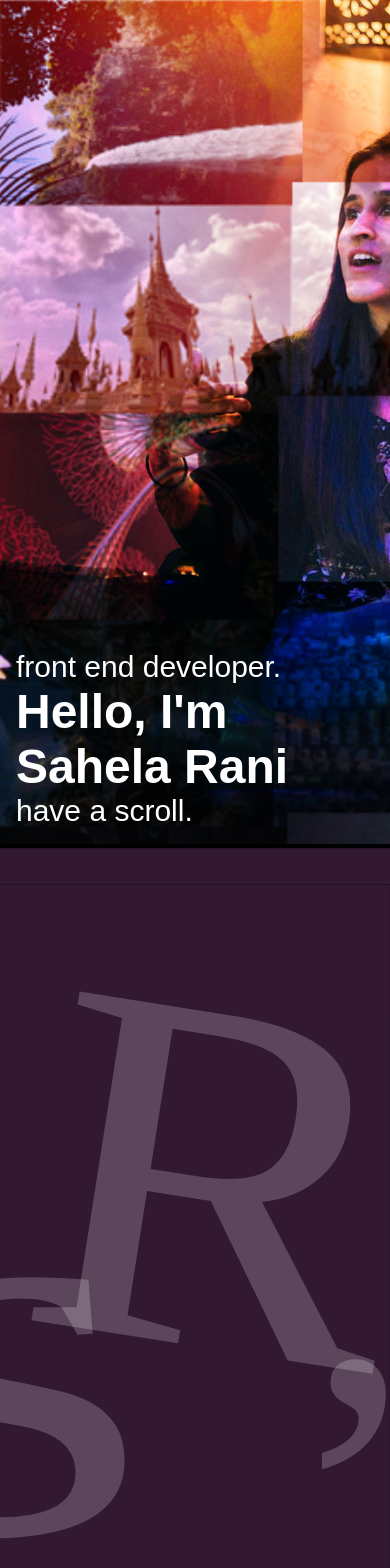
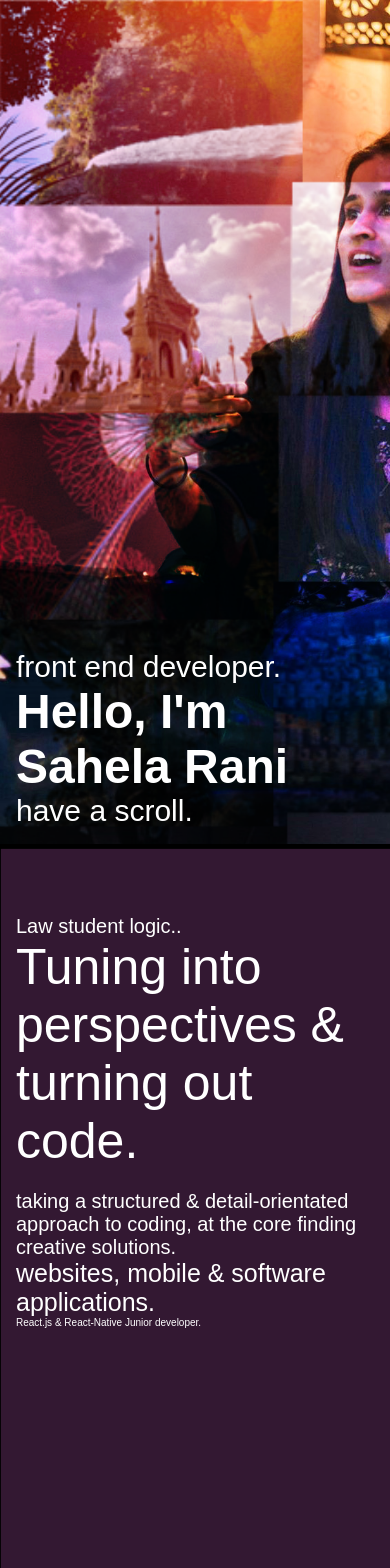
Before and after one commit to SahelaR/portfolioWebsite, a React (Create React App) app: page / in a window 390 px wide. Shown: the top 1568 px of the page. Built offline with nearby package versions, Linux system fonts and the light colour scheme.

Commit message:
text media queries done

```diff
--- a/src/components/AboutMe/AboutMe.module.css
+++ b/src/components/AboutMe/AboutMe.module.css
@@ -1,24 +1,70 @@
 .mainCoverContainer {
     min-height: 100vh;
-     display: flex;
-     justify-content: space-around;
-     background-color: var(--black-color)
 }
 
-.portrait {
-    align-content: left;
+@media screen and (max-width: 800px) {
+.header {
+position: absolute;
+right: 0;
+bottom: -500px;
+left: 0;
+padding: 1rem;
+text-align: left;
+}
+}
+
+
+p {
+     color: var(--white-color)
 }
 
 @media screen and (min-width: 800px) {
-    .portrait {
-           width: 50%;
-           height: 50%;
+    .forty {
+        font-size: 40px;
+    }
+}
 
-     }
+
+@media screen and (max-width: 800px) {
+    .forty {
+        font-size: 20px;
+    }
 }
+
+@media screen and (min-width: 800px) {
+    .hundered {
+        font-size: 100px;
+    }
+}
+
 @media screen and (max-width: 800px) {
-     .portrait {
-          width: 100vh;
+    .hundered {
+        font-size: 50px;
+    }
+}
 
-     }
+@media screen and (min-width: 800px) {
+    .fifty {
+        font-size: 50px;
+    }
 }
+
+
+@media screen and (max-width: 800px) {
+    .fifty {
+        font-size: 25px;
+    }
+}
+
+@media screen and (min-width: 800px) {
+    .twenty {
+        font-size: 20px;
+    }
+}
+
+
+@media screen and (max-width: 800px) {
+    .twenty {
+        font-size: 10px;
+    }
+}
--- a/src/components/AboutMe/index.js
+++ b/src/components/AboutMe/index.js
@@ -1,24 +1,25 @@
 import React from 'react'
 import CSS from "../AboutMe/AboutMe.module.css"
-import Background from "/Users/sahel/Documents/portfolioWebsite/src/Assets/Images/background.svg"
+import Background from "/Users/sahel/Documents/portfolioWebsite/src/Assets/Images/landing.png"
 
 export default class AboutMe extends React.Component {
   render() {
     return (
       <div>
         <div className={CSS.mainCoverContainer} style={{
-             backgroundPosition: 'right',
             backgroundSize: 'cover',
             backgroundAttachment: 'fixed',
           backgroundRepeat: 'no-repeat', zIndex: 1, backgroundImage: "url(" + Background + ")" }}>
           </div>
-        <p style={{color: "black", fontSize: "100px"}}>Tuning into prespectives & turning out design. </p>
-        <p style={{ color: "black", fontSize: "50px" }}>Creating websites, mobile  & software applications. </p>
-        <p style={{ color: "black", fontSize: "50px" }}>Law student logic.. </p>
-        <p style={{ color: "black", fontSize: "40px" }}>now Coder, taking a structured & detail-orientated approach to breaking down problems,
+          <div className={CSS.header}>
+          <p className={CSS.forty} >Law student logic.. </p>
+          <p className={CSS.hundered}>Tuning into perspectives & turning out code. </p>
+        <br />
+          <p className={CSS.forty}> taking a structured & detail-orientated approach to coding,
         at the core finding creative solutions. </p>
-        <p style={{ color: "black", fontSize: "70px" }}>React.js & React-Native Junior developer. </p>
-        <p style={{ color: "black", fontSize: "25px" }}>school of code 2019 Alumni. </p>
+          <p className={CSS.fifty}>websites, mobile  & software applications. </p>
+          <p className={CSS.twenty} >React.js & React-Native Junior developer. </p>
+      </div>
 
       </div>
     )
--- a/src/components/LandingSection/LandingSection.module.css
+++ b/src/components/LandingSection/LandingSection.module.css
@@ -5,6 +5,8 @@
     justify-content: space-evenly;
      background-color: var(--black-color)
 }
+
+
 
 @media screen and (max-width: 800px) {
      .header {
@@ -19,6 +21,7 @@ text-align: left;
 }
 
 
+
 .portrait {
     align-content: left;
 }
@@ -31,7 +34,7 @@ text-align: left;
 }
 @media screen and (max-width: 800px) {
      .portrait {
-          width: 100vh;
+         width:100vh;
      }
 }
 
```
Also changed, not shown: src/Assets/Images/landing.png (added), src/Assets/Images/portrait2Copy.png (added).
